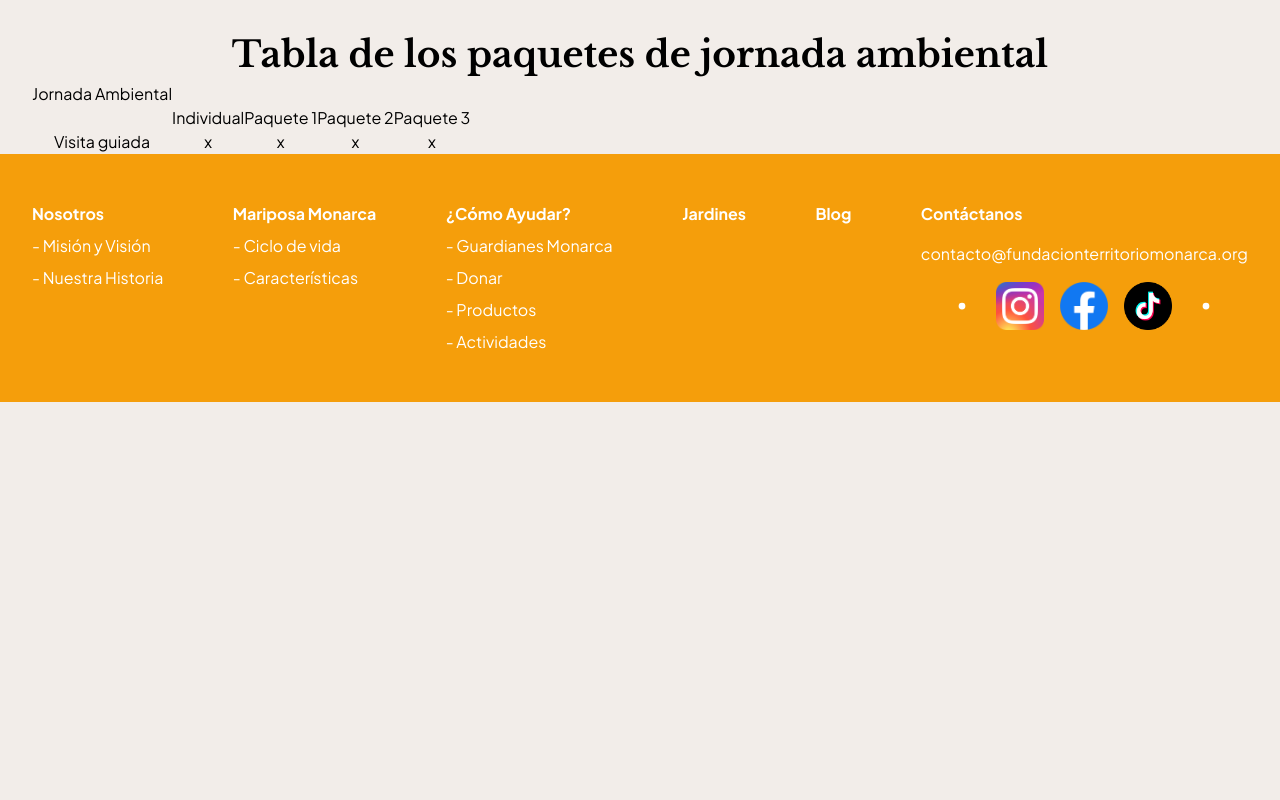
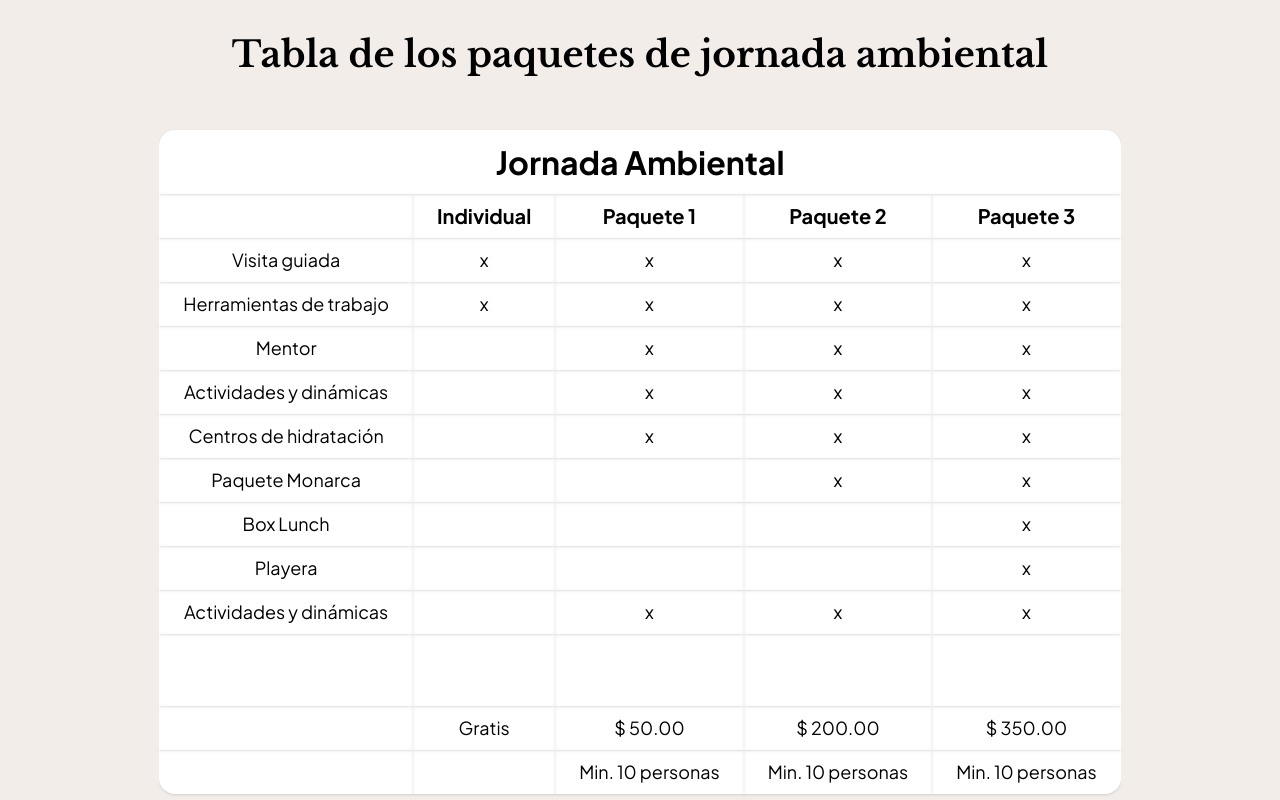
Before and after one commit to fernando801/TerritorioMonarca, a Next.js app: page /como_ayudar/jornadas in a window 1280 px wide. Shown: the part 860-1660 px from the top of the page. Before the commit the page ends 1262 px from the top, so only its background shows below. Built offline with nearby package versions, Linux system fonts and the light colour scheme.

Commit message:
Added Jornadas Table

```diff
--- a/components/TablaJornadas/TablaJornadas.js
+++ b/components/TablaJornadas/TablaJornadas.js
@@ -2,10 +2,10 @@ import styles from './TablaJornadas.module.css'
 
 export default function TablaJornadas() {
   return (
-    <table className='table'>
-      <thead>
+    <table className={styles.table}>
+      <thead className='thead'>
         <tr>
-          <td>Jornada Ambiental</td>
+          <td colSpan={5} className={styles.table_header}>Jornada Ambiental</td>
         </tr>
         <tr>
           <td></td>
@@ -23,6 +23,83 @@ export default function TablaJornadas() {
           <td>x</td>
           <td>x</td>
         </tr>
+        <tr>
+          <td>Herramientas de trabajo</td>
+          <td>x</td>
+          <td>x</td>
+          <td>x</td>
+          <td>x</td>
+        </tr>
+        <tr>
+          <td>Mentor</td>
+          <td></td>
+          <td>x</td>
+          <td>x</td>
+          <td>x</td>
+        </tr>
+        <tr>
+          <td>Actividades y dinámicas</td>
+          <td></td>
+          <td>x</td>
+          <td>x</td>
+          <td>x</td>
+        </tr>
+        <tr>
+          <td>Centros de hidratación</td>
+          <td></td>
+          <td>x</td>
+          <td>x</td>
+          <td>x</td>
+        </tr>
+        <tr>
+          <td>Paquete Monarca</td>
+          <td></td>
+          <td></td>
+          <td>x</td>
+          <td>x</td>
+        </tr>
+        <tr>
+          <td>Box Lunch</td>
+          <td></td>
+          <td></td>
+          <td></td>
+          <td>x</td>
+        </tr>
+        <tr>
+          <td>Playera</td>
+          <td></td>
+          <td></td>
+          <td></td>
+          <td>x</td>
+        </tr>
+        <tr>
+          <td>Actividades y dinámicas</td>
+          <td></td>
+          <td>x</td>
+          <td>x</td>
+          <td>x</td>
+        </tr>
+        <tr>
+          <td><br /><br /></td>
+          <td></td>
+          <td></td>
+          <td></td>
+          <td></td>
+        </tr>
+        <tr>
+          <td></td>
+          <td>Gratis</td>
+          <td>$ 50.00</td>
+          <td>$ 200.00</td>
+          <td>$ 350.00</td>
+        </tr>
+        <tr>
+          <td></td>
+          <td></td>
+          <td>Min. 10 personas</td>
+          <td>Min. 10 personas</td>
+          <td>Min. 10 personas</td>
+        </tr>
       </tbody>
     </table>
   )
--- a/components/TablaJornadas/TablaJornadas.module.css
+++ b/components/TablaJornadas/TablaJornadas.module.css
@@ -1,3 +1,31 @@
-.class {
+.table {
+  @apply shadow text-lg;
   background-color: white;
+  display: table;
+  border-collapse: collapse;
+  text-indent: initial;
+  overflow: hidden;
+  border-radius: 1rem;
+  border-spacing: 2px;
+  border: none;
 }
+
+.table .table_header{
+  height: 4rem;
+  font-size: 2rem;
+}
+
+.table td {
+  @apply shadow;
+  padding: 0.5rem 1.5rem;
+}
+
+.table thead{
+  @apply text-xl;
+  font-weight: bold;
+  text-align: center;
+}
+
+.table tbody{
+  text-align: center;
+}
--- a/pages/como_ayudar/jornadas.js
+++ b/pages/como_ayudar/jornadas.js
@@ -9,7 +9,7 @@ export default function Jornadas() {
     <div>
       <Header />
       <section>
-        <div className='container mx-auto px-4 py-16 pt-8 sm:pt-16'>
+        <div className='container mx-auto px-4 py-8 sm:pt-16'>
           <div className='mx-auto px-8 text-justify md:max-w-[800px]'>
             <h1 className='mx-auto py-4 text-center sm:mb-12'>
               Jornandas Ambientales
@@ -55,11 +55,11 @@ export default function Jornadas() {
         </div>
       </section>
       <section>
-        <div className='container mx-auto px-8 text-center'>
+        <div className='container mx-auto flex flex-col p-8 text-center gap-8'>
           <h2>Tabla de los paquetes de jornada ambiental</h2>
-          <TablaJornadas>
-
-          </TablaJornadas>
+          <div className='overflow-auto py-4 lg:mx-auto'>
+            <TablaJornadas />
+          </div>
         </div>
       </section>
       <Footer />
--- a/styles/globals.css
+++ b/styles/globals.css
@@ -118,6 +118,7 @@ a {
 /* Handle */
 ::-webkit-scrollbar-thumb {
   background: #888;
+  border-radius: 1000px;
 }
 
 /* Handle on hover */
```
